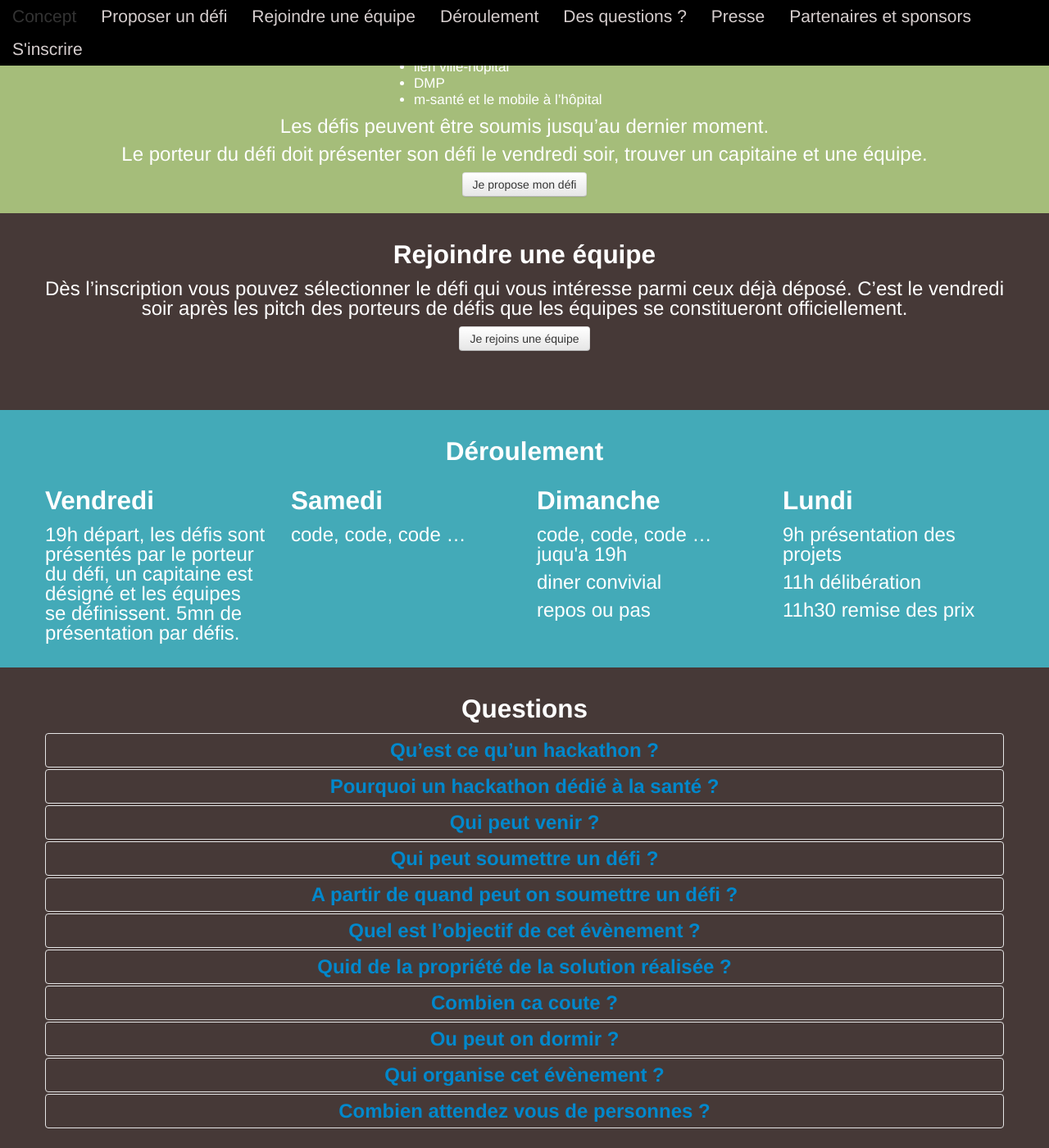
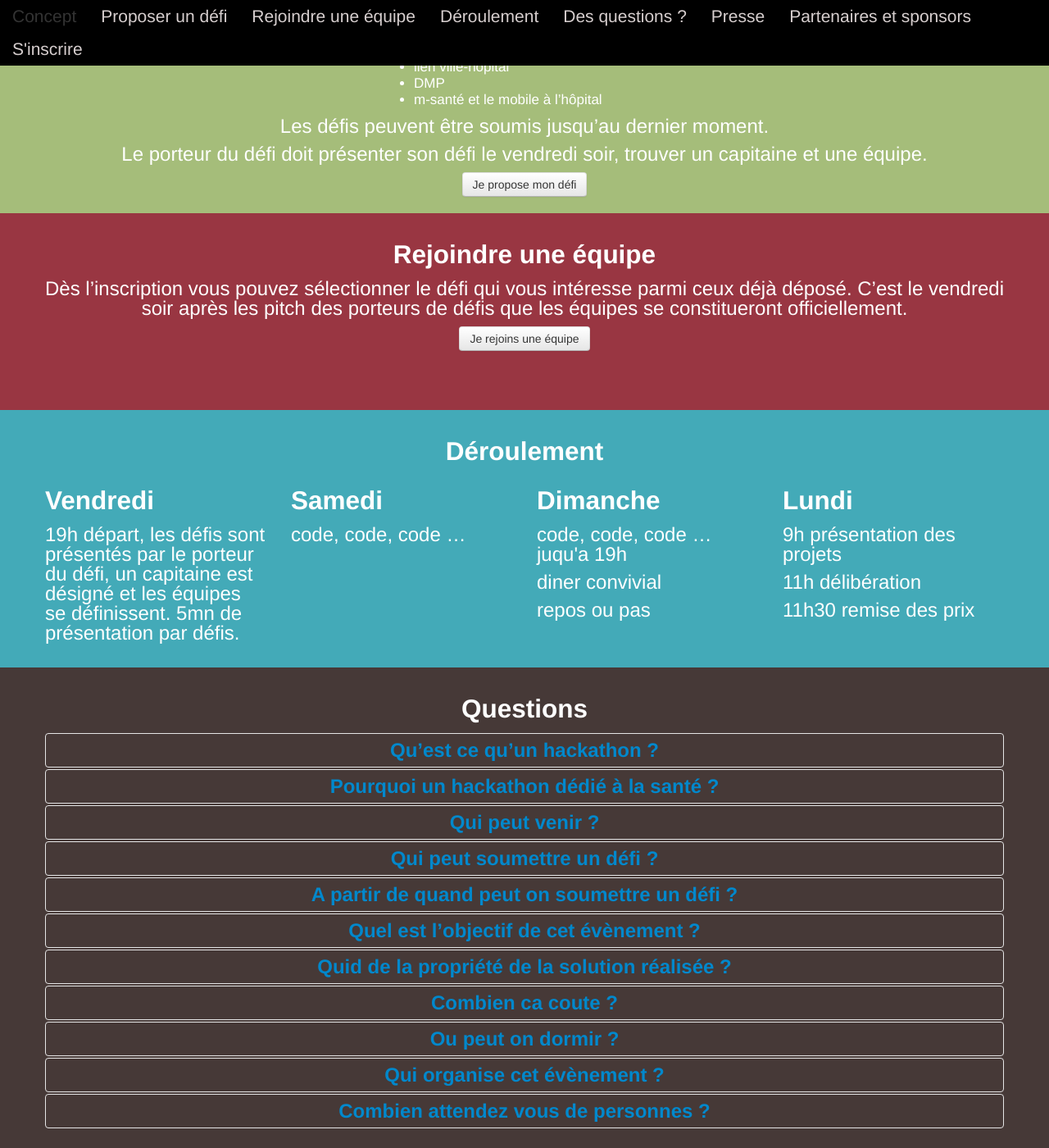
Before and after one commit to AlsaceDigitale/medhack, a Jekyll site: the page index.html, which Jekyll copies as it is, in a window 1280 px wide and 1400 px high, scrolled down 1094 px. Shown: the whole window at 82% size. Built offline with Jekyll 4.4.1, drawn with Linux system fonts in a browser that asks for light colours.

Commit message:
background "rejoindre une équipe"

```diff
--- a/css/style.css
+++ b/css/style.css
@@ -158,7 +158,7 @@ section p {
     color: white;
 }
 .equipe {
-    background-color: #463937;
+    background-color: #993642;
     color: white;
 }
 .deroulement {
```
Also changed, not shown: index.html (line endings or trailing spaces).
